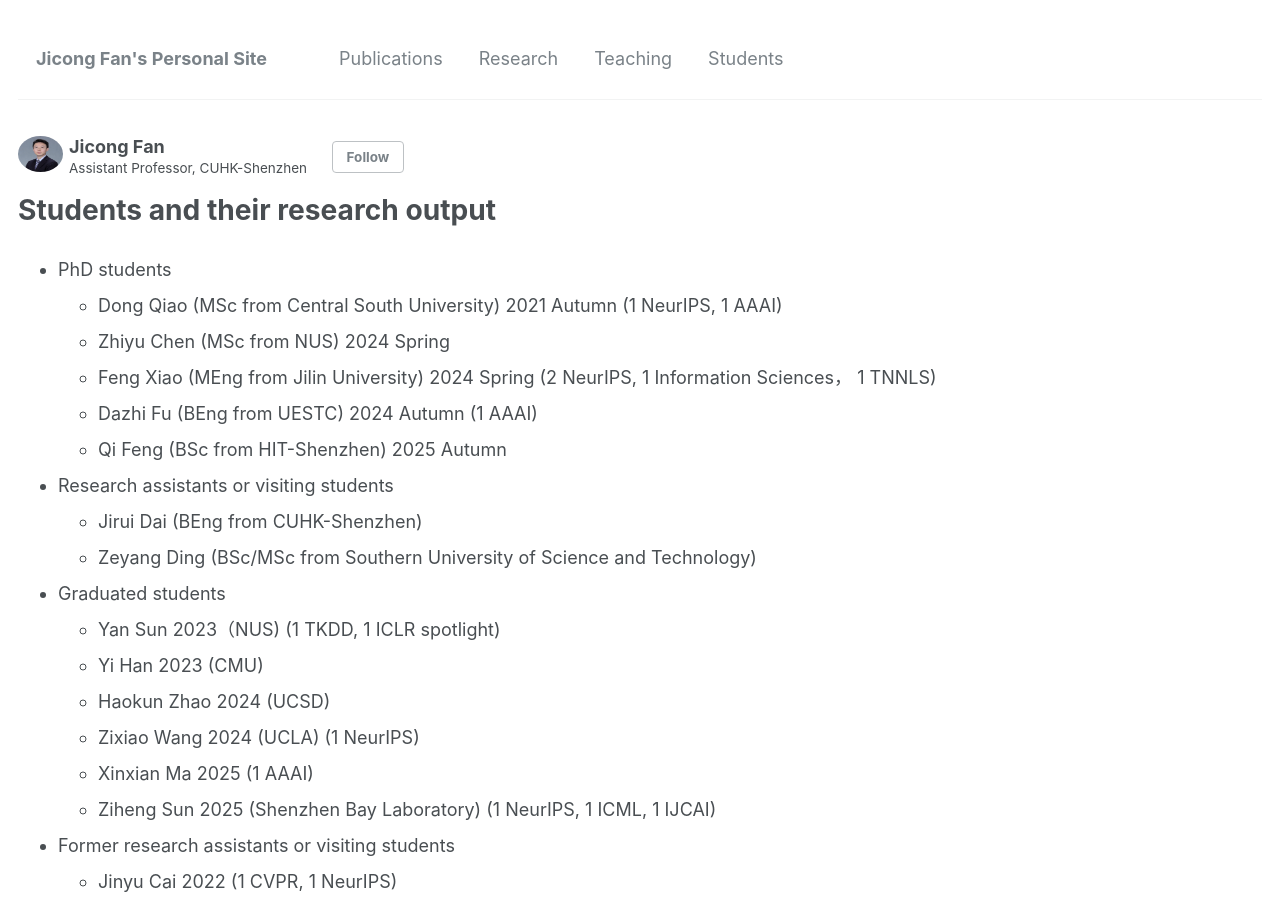
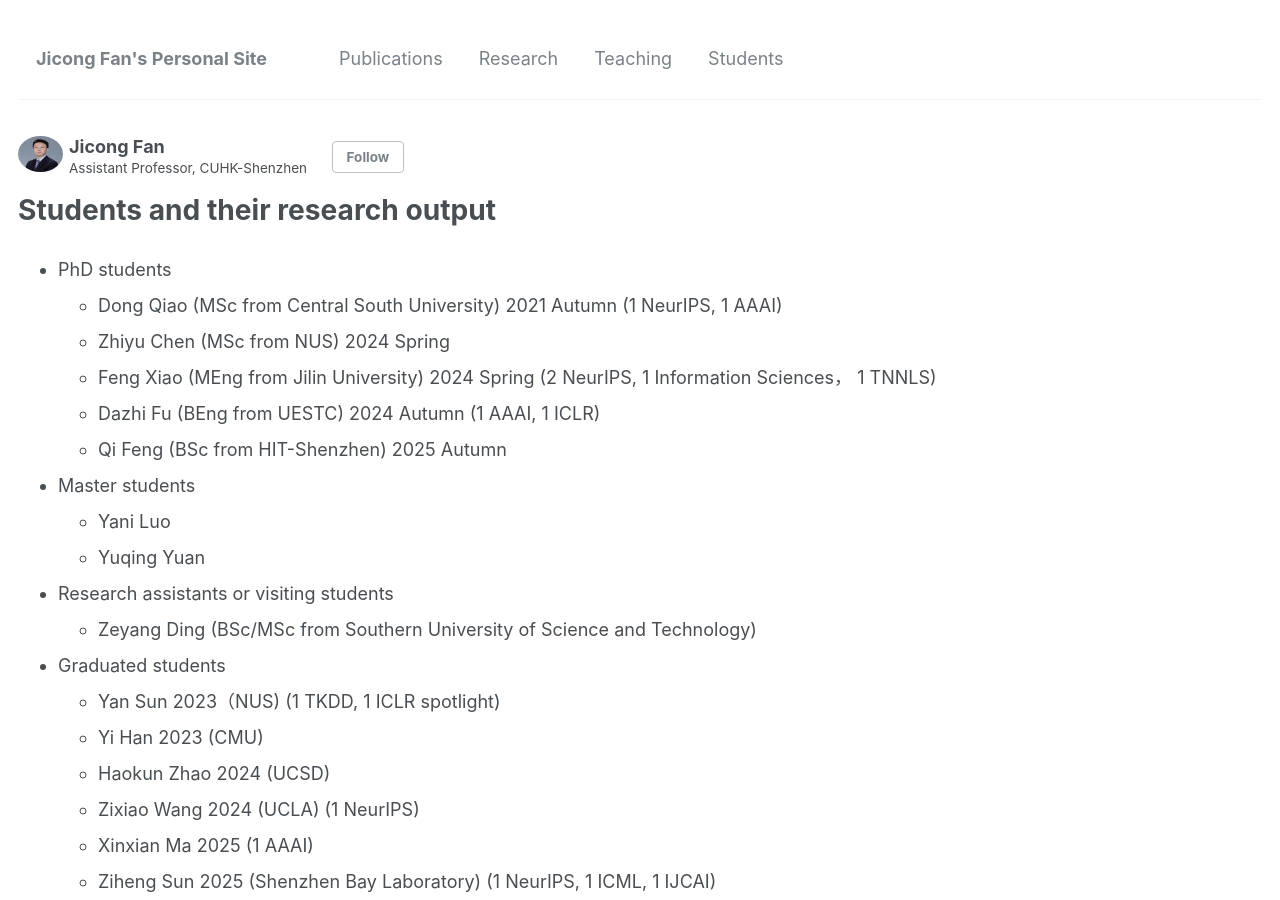
Before and after one commit to jicongfan/jicongfan.github.io, a Jekyll site: the page built from _pages/students.md, in a window 1280 px wide and 900 px high. Built offline with Jekyll 4.4.1, drawn with Linux system fonts in a browser that asks for light colours.

Commit message:
Update students.md

```diff
--- a/_pages/students.md
+++ b/_pages/students.md
@@ -9,11 +9,14 @@ author_profile: true
 	- Dong Qiao (MSc from Central South University) 2021 Autumn (1 NeurIPS, 1 AAAI)
 	- Zhiyu Chen (MSc from NUS) 2024 Spring
 	- Feng Xiao (MEng from Jilin University) 2024 Spring (2 NeurIPS, 1 Information Sciences， 1 TNNLS)
-	- Dazhi Fu (BEng from UESTC) 2024 Autumn (1 AAAI)
+	- Dazhi Fu (BEng from UESTC) 2024 Autumn (1 AAAI, 1 ICLR)
 	- Qi Feng (BSc from HIT-Shenzhen) 2025 Autumn
 
+- Master students
+  - Yani Luo
+  - Yuqing Yuan
+
 - Research assistants or visiting students
-	- Jirui Dai (BEng from CUHK-Shenzhen)
 	- Zeyang Ding (BSc/MSc from Southern University of Science and Technology)
 
 - Graduated students
```
